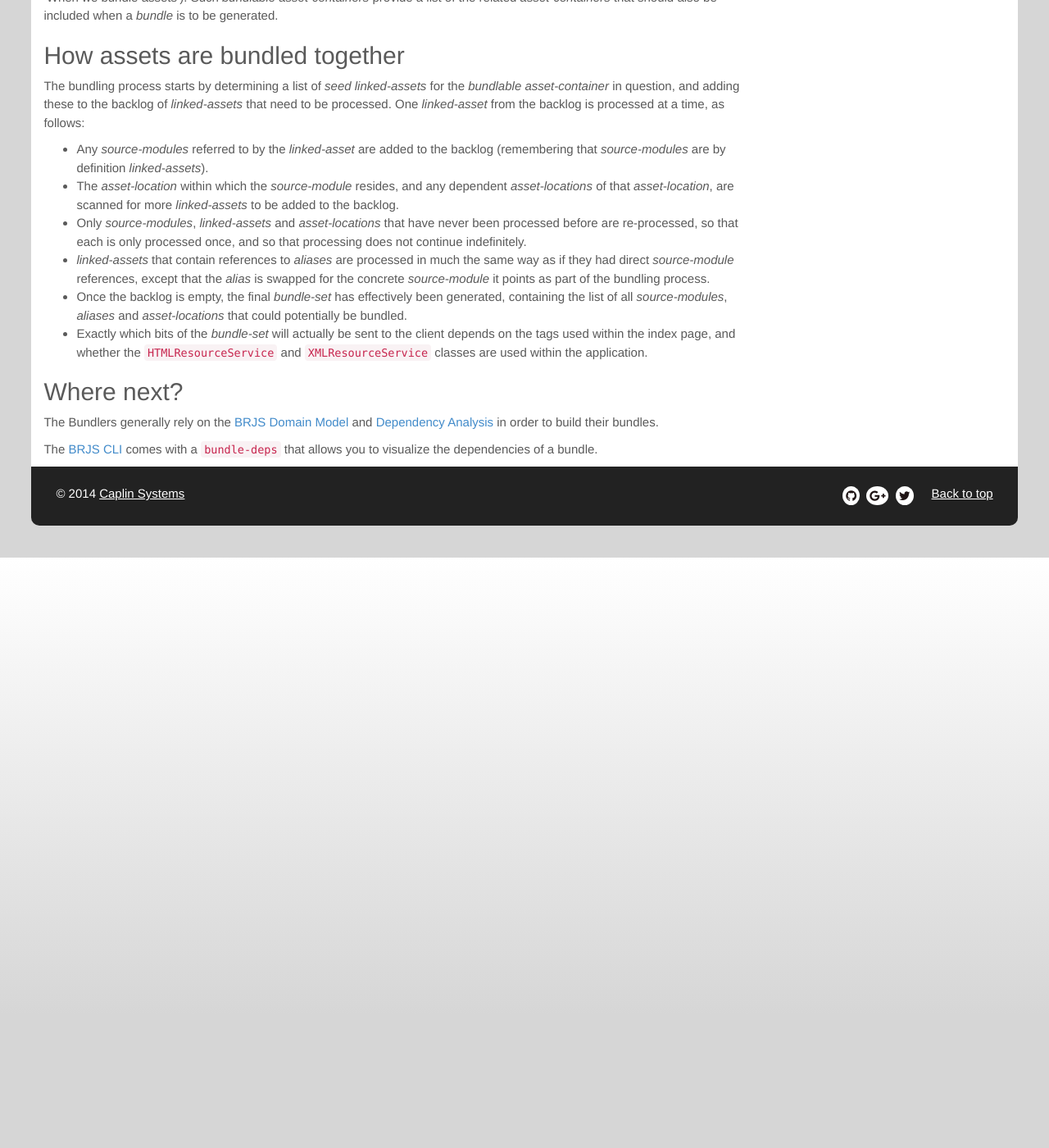
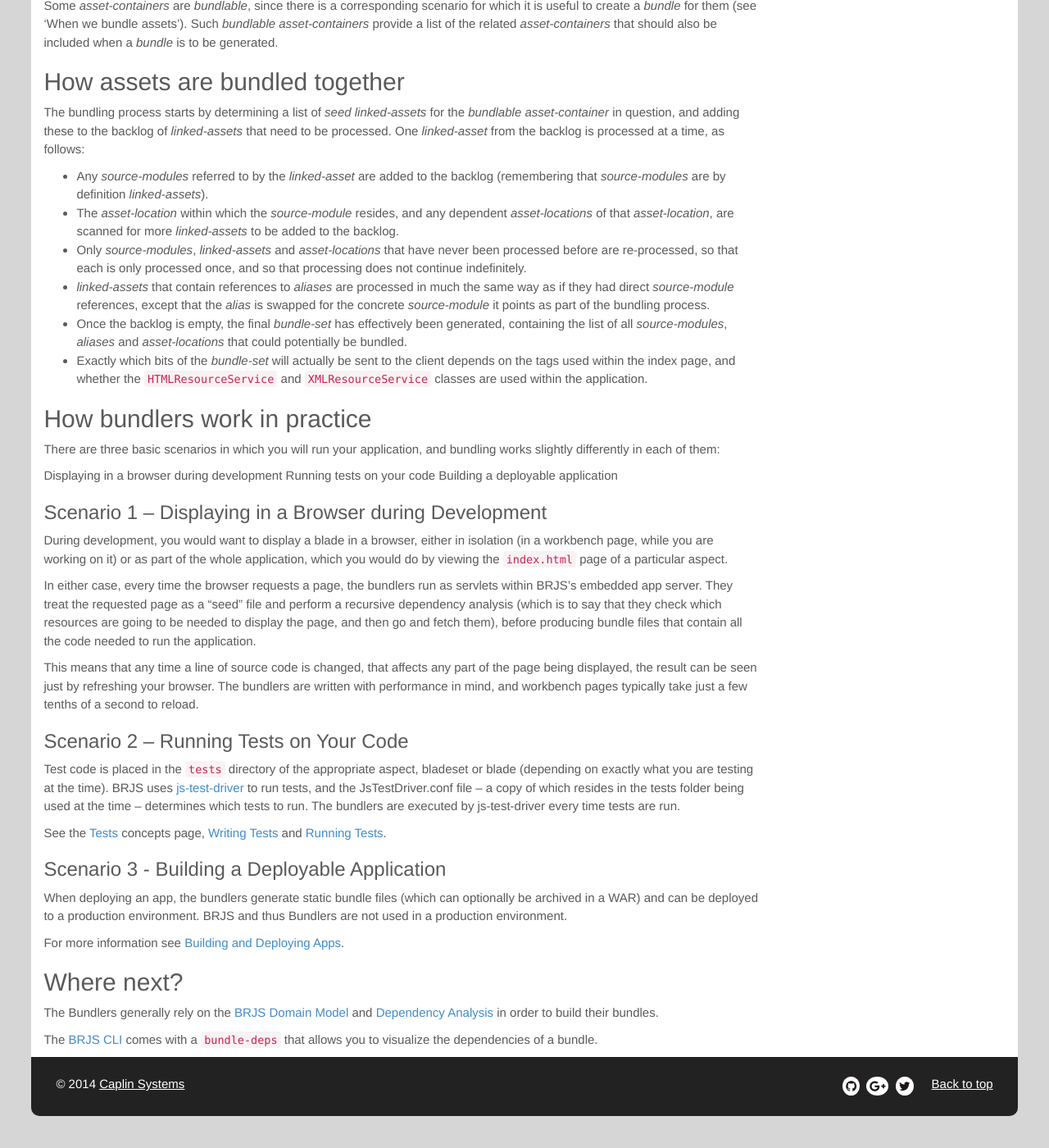
Before and after one commit to BladeRunnerJS/brjs-site, a Jekyll site: the page built from docs/concepts/bundlers.md, in a window 1280 px wide and 1400 px high, scrolled down 2115 px. Shown: the whole window at 82% size. Built offline with Jekyll 4.4.1, drawn with Linux system fonts in a browser that asks for light colours; nearby versions of some CDN libraries; Markdown is read by kramdown in place of the engine named in the settings; some of the changed text lies outside the part shown.

Commit message:
Updating bundlers to talk about bundling scenarios Added Assets page Added deep links between docs // @EmmaStreet

```diff
--- a/_includes/docs/concepts/asset_definition.md
+++ b/_includes/docs/concepts/asset_definition.md
@@ -6,3 +6,5 @@
 * CSS Resources (e.g. Images, Typefaces, etc)
 * I18N Properties Files
 * XML Configuration
+
+For more information see the [concept section on Assets](/docs/concepts/assets/).
--- a/_includes/docs/concepts/toc.html
+++ b/_includes/docs/concepts/toc.html
@@ -16,6 +16,7 @@
   <li><a href="/docs/concepts/classes/">Classes</a></li>
   <li><a href="/docs/concepts/interfaces/">Interfaces</a></li>
   <li><a href="/docs/concepts/libraries/">Libraries</a></li>
+  <li><a href="/docs/concepts/assets/">Assets</a></li>
 </ul>
 
 <h5>Workflow</h5>
--- a/docs/concepts/bundlers.md
+++ b/docs/concepts/bundlers.md
@@ -58,6 +58,34 @@
 * Once the backlog is empty, the final _bundle-set_ has effectively been generated, containing the list of all _source-modules_, _aliases_ and _asset-locations_ that could potentially be bundled.
 * Exactly which bits of the _bundle-set_ will actually be sent to the client depends on the tags used within the index page, and whether the `HTMLResourceService` and `XMLResourceService` classes are used within the application.
 
+##How bundlers work in practice
+
+There are three basic scenarios in which you will run your application, and bundling works slightly differently in each of them:
+
+Displaying in a browser during development
+Running tests on your code
+Building a deployable application
+
+### Scenario 1 – Displaying in a Browser during Development
+
+During development, you would want to display a blade in a browser, either in isolation (in a workbench page, while you are working on it) or as part of the whole application, which you would do by viewing the `index.html` page of a particular aspect.
+
+In either case, every time the browser requests a page, the bundlers run as servlets within BRJS’s embedded app server. They treat the requested page as a "seed" file and perform a recursive dependency analysis (which is to say that they check which resources are going to be needed to display the page, and then go and fetch them), before producing bundle files that contain all the code needed to run the application.
+
+This means that any time a line of source code is changed, that affects any part of the page being displayed, the result can be seen just by refreshing your browser. The bundlers are written with performance in mind, and workbench pages typically take just a few tenths of a second to reload.
+
+### Scenario 2 – Running Tests on Your Code
+
+Test code is placed in the `tests` directory of the appropriate aspect, bladeset or blade (depending on exactly what you are testing at the time). BRJS uses [js-test-driver](https://code.google.com/p/js-test-driver/) to run tests, and the JsTestDriver.conf file – a copy of which resides in the tests folder being used at the time – determines which tests to run. The bundlers are executed by js-test-driver every time tests are run.
+
+See the [Tests](/docs/concepts/testing) concepts page, [Writing Tests](/docs/use/writing_tests/) and [Running Tests](/docs/use/running_tests).
+
+### Scenario 3 - Building a Deployable Application
+
+When deploying an app, the bundlers generate static bundle files (which can optionally be archived in a WAR) and can be deployed to a production environment. BRJS and thus Bundlers are not used in a production environment.
+
+For more information see [Building and Deploying Apps](/docs/use/build_deploy/).
+
 ## Where next?
 
 The Bundlers generally rely on the [BRJS Domain Model](/docs/concepts/model/) and [Dependency Analysis](/docs/concepts/dependency_analysis/) in order to build their bundles.
```
Also changed, not shown: docs/concepts/assets.md (added, +69 -0 lines).
